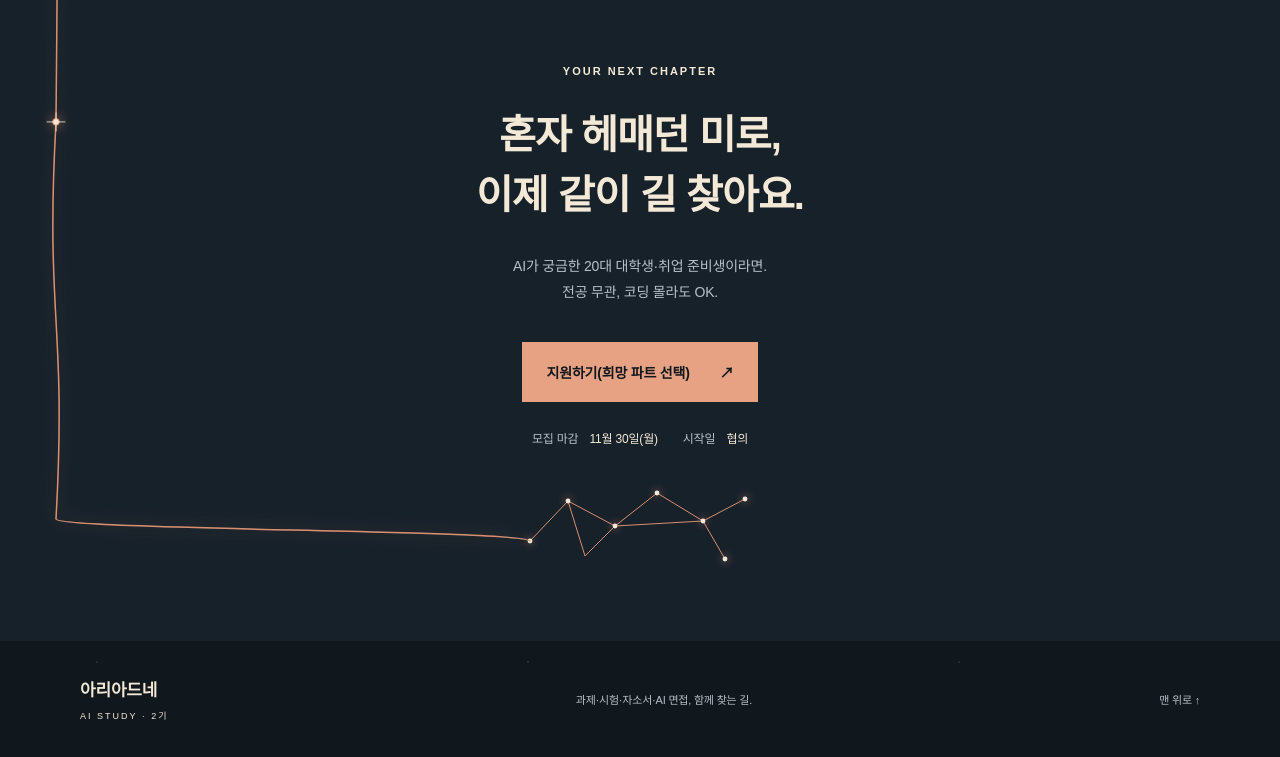
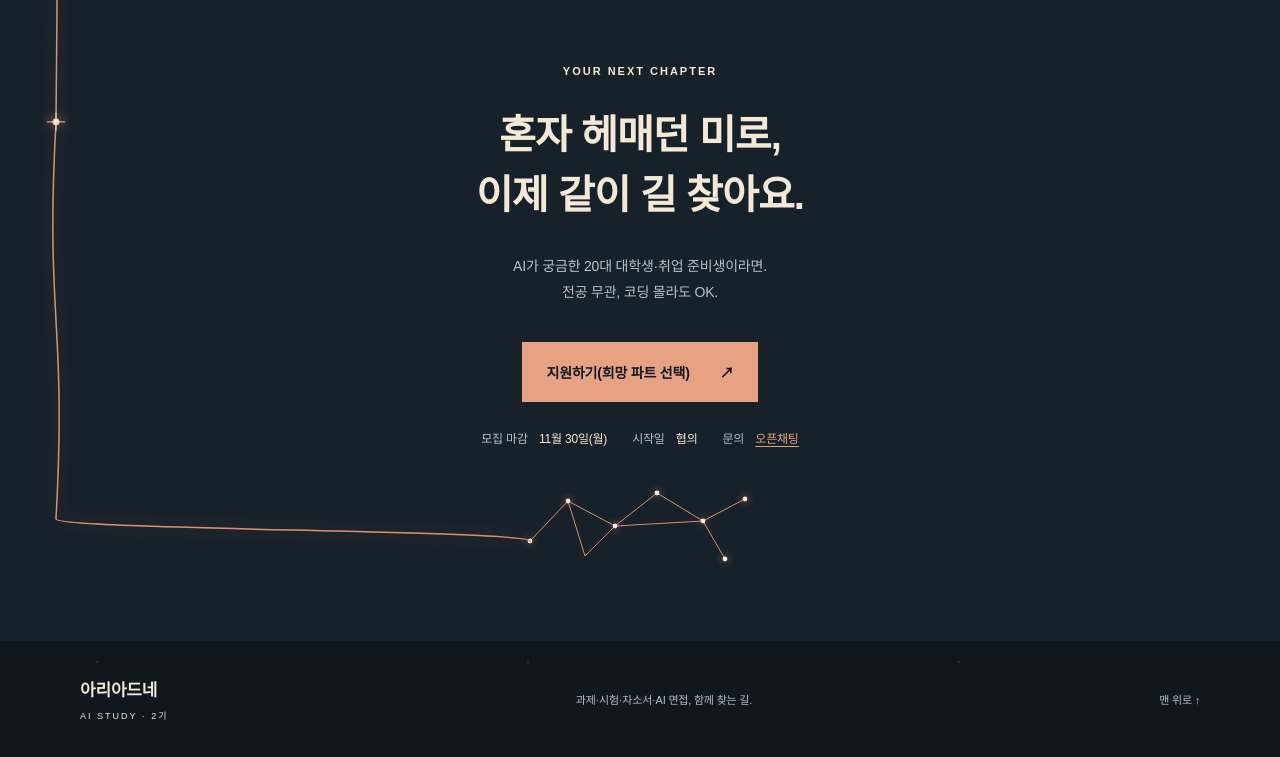
Before and after one commit to nhkoo1004/ariadne-study, a plain HTML site: page index.html in a window 1280 px wide. Shown: the part 8837-9594 px from the top of the page. Drawn offline with Linux system fonts and the light colour scheme; a web font is replaced by a local one.

Commit message:
Add files via upload

```diff
--- a/index.html
+++ b/index.html
@@ -43,5 +43,5 @@
   </div>
   <p class="field-notice">아리아드네 1기 모임 사진이에요. 참여자 얼굴은 블러 처리했어요.</p>
 </section>
-<section class="final-cta" id="apply"><div class="wrap"><p class="eyebrow">YOUR NEXT CHAPTER</p><h2>혼자 헤매던 미로,<br>이제 같이 길 찾아요.</h2><p>AI가 궁금한 20대 대학생·취업 준비생이라면.<br>전공 무관, 코딩 몰라도 OK.</p><a class="button" data-apply href="#apply-form">지원하기(희망 파트 선택) <span>↗</span></a><div class="closing-info"><span>모집 마감 <strong>11월 30일(월)</strong></span><span>시작일 <strong>협의</strong></span></div><svg class="arrival-map" viewBox="0 0 240 90" aria-hidden="true"><path d="M10 60L48 20L95 45L137 12L183 40L225 18M48 20L65 75L95 45L183 40L205 78"/><circle cx="10" cy="60" r="2.4"/><circle cx="48" cy="20" r="2.4"/><circle cx="95" cy="45" r="2.4"/><circle cx="137" cy="12" r="2.4"/><circle cx="183" cy="40" r="2.4"/><circle cx="225" cy="18" r="2.4"/><circle cx="205" cy="78" r="2.4"/></svg></div></section></main>
+<section class="final-cta" id="apply"><div class="wrap"><p class="eyebrow">YOUR NEXT CHAPTER</p><h2>혼자 헤매던 미로,<br>이제 같이 길 찾아요.</h2><p>AI가 궁금한 20대 대학생·취업 준비생이라면.<br>전공 무관, 코딩 몰라도 OK.</p><a class="button" data-apply href="#apply-form">지원하기(희망 파트 선택) <span>↗</span></a><div class="closing-info"><span>모집 마감 <strong>11월 30일(월)</strong></span><span>시작일 <strong>협의</strong></span><span>문의 <strong><a href="https://open.kakao.com/o/sSO8P9Wi" target="_blank" rel="noopener noreferrer">오픈채팅</a></strong></span></div><svg class="arrival-map" viewBox="0 0 240 90" aria-hidden="true"><path d="M10 60L48 20L95 45L137 12L183 40L225 18M48 20L65 75L95 45L183 40L205 78"/><circle cx="10" cy="60" r="2.4"/><circle cx="48" cy="20" r="2.4"/><circle cx="95" cy="45" r="2.4"/><circle cx="137" cy="12" r="2.4"/><circle cx="183" cy="40" r="2.4"/><circle cx="225" cy="18" r="2.4"/><circle cx="205" cy="78" r="2.4"/></svg></div></section></main>
 <footer class="wrap"><a class="footer-brand" href="#">아리아드네 <span>AI STUDY · 2기</span></a><p>과제·시험·자소서·AI 면접, 함께 찾는 길.</p><a href="#">맨 위로 ↑</a></footer><dialog id="notice"><button id="close-notice" aria-label="안내 닫기">×</button><p class="eyebrow">아리아드네 2기</p><h2 id="notice-title"></h2><p id="notice-copy"></p><button class="button" id="notice-ok">확인</button></dialog><script src="script.js"></script><script src="reviews.js"></script><script src="journey.js"></script></body></html>
--- a/night.css
+++ b/night.css
@@ -57,3 +57,5 @@ html{color-scheme:dark}body{background-color:var(--paper);background-image:radia
 .record-lines .rl-row { margin: 0; padding: 13px 0; border-bottom: 1px solid var(--line); font-size: 14px; line-height: 1.5; color: var(--ink); display: grid; grid-template-columns: 3.6em minmax(0, 1fr); column-gap: 8px; }
 .record-lines .rl-row b { color: var(--accent); font-weight: 700; }
 .record-lines span:first-child { margin-bottom: 14px; }
+
+.closing-info a { color: var(--accent); text-decoration: underline; text-underline-offset: 3px; }
```
